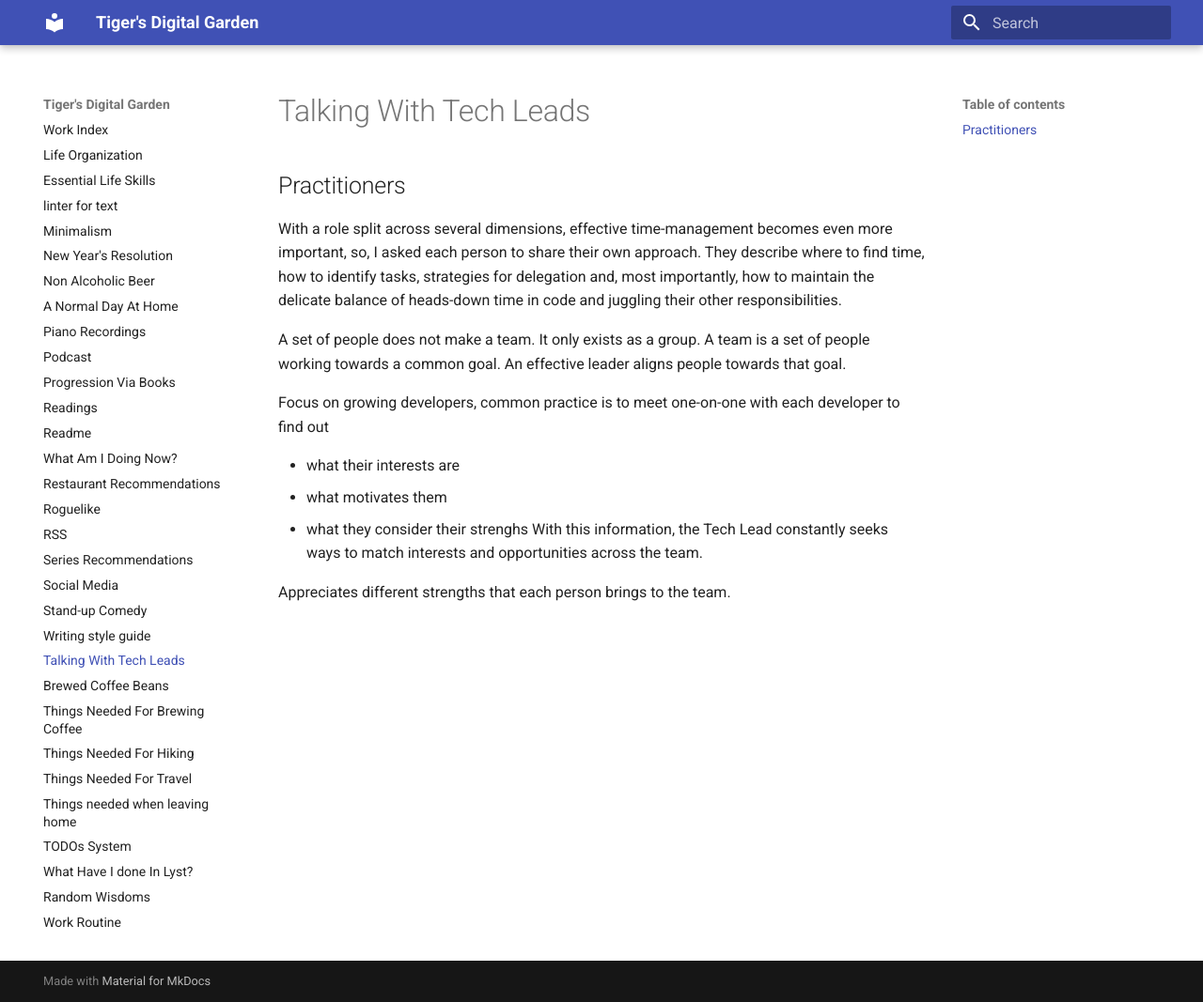
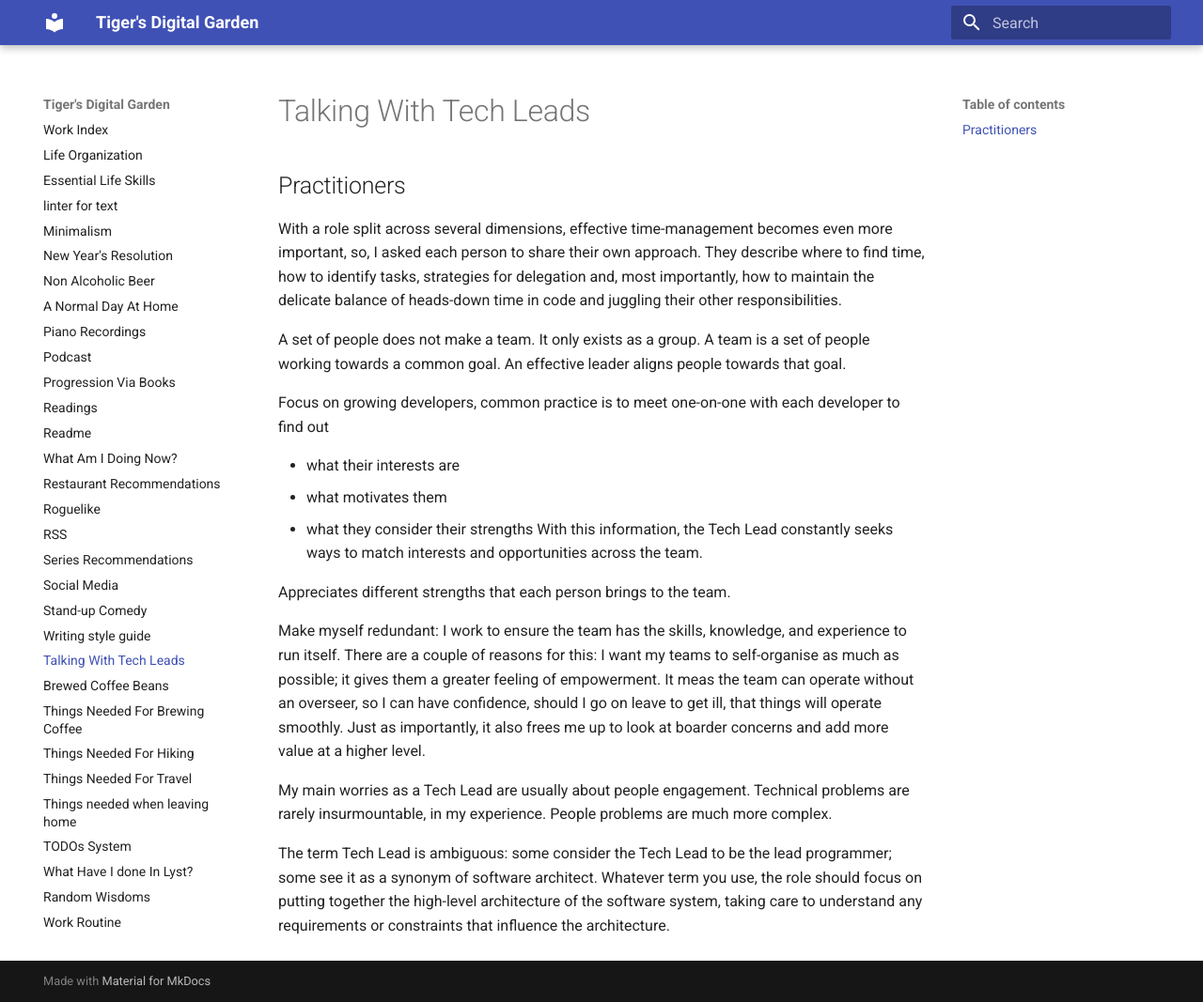
Before and after one commit to ynotstartups/notes, an MkDocs documentation site: the page built from notes/talking-with-tech-leads.md, in a window 1280 px wide and 1067 px high. Shown: the whole window at 94% size. Built offline with MkDocs 1.6.1 and Material for MkDocs 9.7.7, drawn with Linux system fonts in a browser that asks for light colours.

Commit message:
add more quotes

```diff
--- a/notes/talking-with-tech-leads.md
+++ b/notes/talking-with-tech-leads.md
@@ -12,7 +12,13 @@ Focus on growing developers, common practice is to meet one-on-one with each dev
 
 - what their interests are
 - what motivates them
-- what they consider their strenghs
+- what they consider their strengths
   With this information, the Tech Lead constantly seeks ways to match interests and opportunities across the team.
 
 Appreciates different strengths that each person brings to the team.
+
+Make myself redundant: I work to ensure the team has the skills, knowledge, and experience to run itself. There are a couple of reasons for this: I want my teams to self-organise as much as possible; it gives them a greater feeling of empowerment. It meas the team can operate without an overseer, so I can have confidence, should I go on leave to get ill, that things will operate smoothly. Just as importantly, it also frees me up to look at boarder concerns and add more value at a higher level.
+
+My main worries as a Tech Lead are usually about people engagement. Technical problems are rarely insurmountable, in my experience. People problems are much more complex.
+
+The term Tech Lead is ambiguous: some consider the Tech Lead to be the lead programmer; some see it as a synonym of software architect. Whatever term you use, the role should focus on putting together the high-level architecture of the software system, taking care to understand any requirements or constraints that influence the architecture.
```
